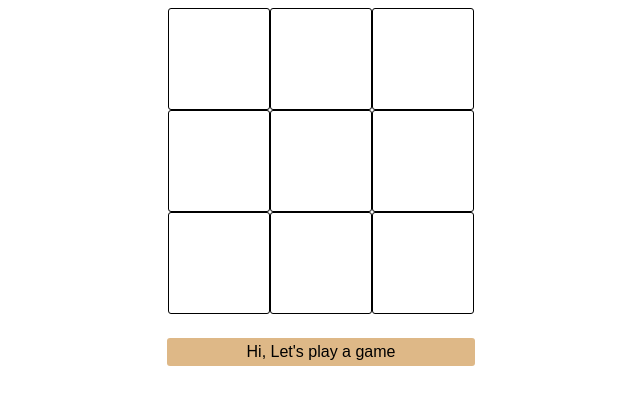
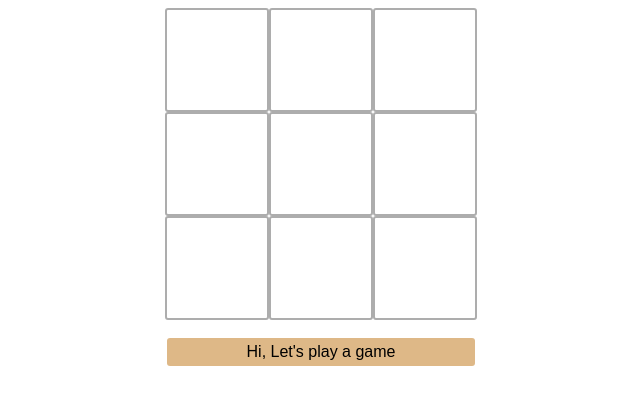
Before and after one commit to samandar-boymurodov/Robert, a React (Create React App) app: page / in a window 1280 px wide. Shown: the top 404 px of the page, without its empty margins (319-959 px from the left). Built offline with nearby package versions, Linux system fonts and the light colour scheme.

Commit message:
change robert's style after game being finished

```diff
--- a/src/App.js
+++ b/src/App.js
@@ -1,5 +1,3 @@
-import React from 'react'
-import Grid from './Components/Grid/Grid'
 import GridContainer from './Components/Grid Container/GridContainer'
 
 export default () => {
--- a/src/Components/Grid Container/GridContainer.module.css
+++ b/src/Components/Grid Container/GridContainer.module.css
@@ -1,8 +1,8 @@
 .Container {
+    width: 312px;
+    height: 306px;
     display: flex;
     margin: auto;
     box-sizing: border-box;
     flex-flow: row wrap;
-    width: 306px;
-    height: 306px;
 }
--- a/src/Components/Grid/Grid.module.css
+++ b/src/Components/Grid/Grid.module.css
@@ -1,7 +1,7 @@
 .box {
     width: 100px;
     height: 100px;
-    border: 1px solid black;
+    border: 2px solid #ADADAD;
     border-radius: 3px;
     font-family: sans-serif;
     font-size: 5.5rem;
--- a/src/Components/Robert/Robert.js
+++ b/src/Components/Robert/Robert.js
@@ -1,7 +1,7 @@
 import React from 'react'
 import classes from './robert.module.css'
-import {RobertData} from './robertData'
-import {randomChoice} from '../Grid Container/utils/randomChoice'
+import { RobertData } from './robertData'
+import { randomChoice } from '../Grid Container/utils/randomChoice'
 import Fade from '@material-ui/core/Fade';
 import ReplayIcon from '@material-ui/icons/Replay';
 
@@ -35,8 +35,13 @@ export default React.memo((props) => {
         return null
     }, [stopGreeting, isRestart])
 
+    let robertStyle = classes.robert
+
+    if (winner) {
+        robertStyle += " " + classes.winnerMode
+    }
     return (
-        <div className = {classes.robert}>
+        <div className = {robertStyle}>
             {!!greetingComputer && (
                 <Fade in={!!greetingComputer}>
                     <div>{greetingComputer}</div>
--- a/src/Components/Robert/robert.module.css
+++ b/src/Components/Robert/robert.module.css
@@ -17,8 +17,12 @@
     padding-top: 5px;
 }
 
+.winnerMode {
+    background-color: #ADADAD;
+}
+
 .robert .winner .replay {
-    transition: font-size 0.5s;
+    transition: font-size 0.2s;
     cursor: pointer;
     color: chocolate;
     padding-top: 5px;
--- a/src/Components/Robert/robertData.js
+++ b/src/Components/Robert/robertData.js
@@ -7,7 +7,7 @@ export const RobertData = {
             "Hi, Let's play a game"
         ],
         restartGameStart: ["So, Let's move!",
-            "This game, I will win You",
+            "This game, I'll win You",
             "I'd like to play with you again",
             "Let's play again",
             "You are a good opponent"
```
